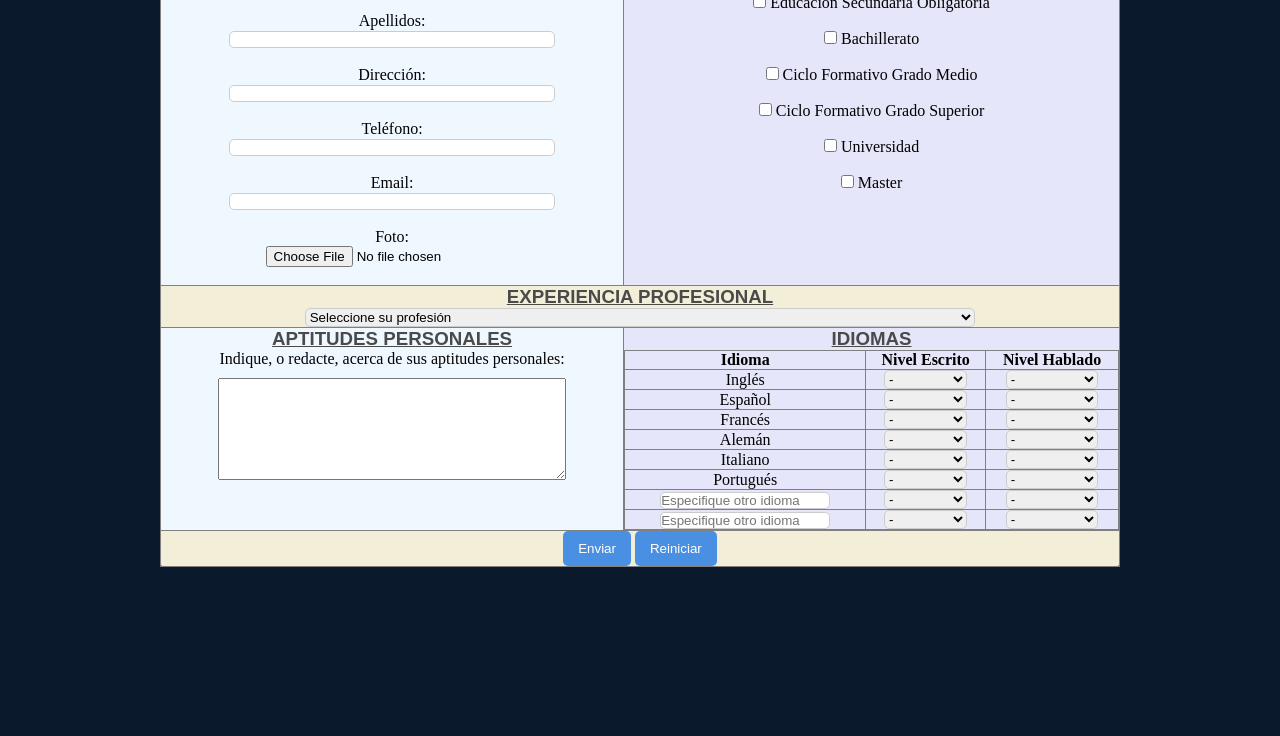
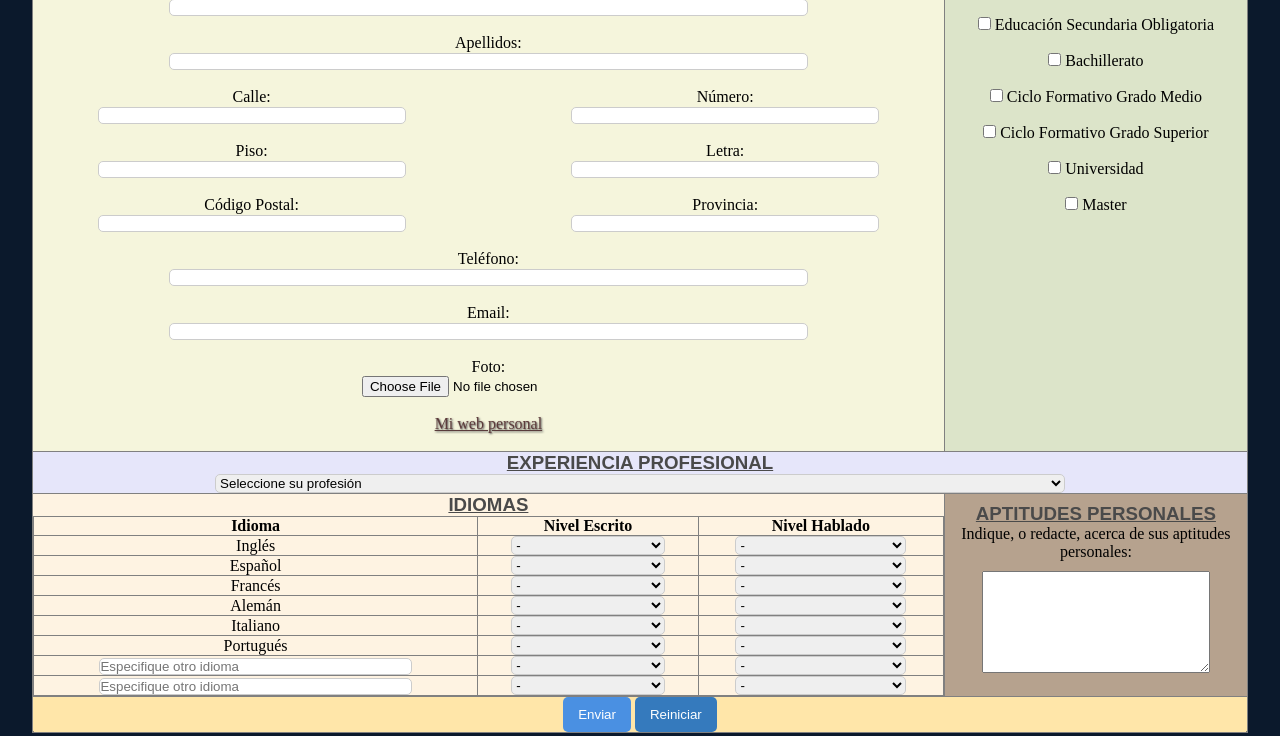
Before and after one commit to 1DAW-josecor475/Sitio-Web, a plain HTML site: page JoseAntonio_FORM.html in a window 1280 px wide. Shown: the part 106-842 px from the top of the page. Before the commit the page ends 800 px from the top, so only its background shows below. Drawn offline with Linux system fonts and the light colour scheme.

Commit message:
Tarea 16 done

```diff
--- a/JoseAntonio_FORM.html
+++ b/JoseAntonio_FORM.html
@@ -11,7 +11,6 @@
         }
         body {
             background: #0B192C;
-
             display: flex;
             justify-content: center;
             align-items: center;
@@ -19,6 +18,7 @@
         }
         input[type="text"],
         input[type="email"],
+        input[type="number"],
         select {
             border: 1px solid #ccc;
             border-radius: 5px;
@@ -35,10 +35,38 @@
         .buttons:hover {
             background-color: #357ABD;
         }
+        a.enlace-personal {
+			text-shadow: 1px 1px 2px #4A4A4A;
+            color: #5c3b3b;
+        }
+        a.enlace-personal:focus {
+            color: rgb(25, 0, 255);
+        }
+        .transformar {
+            transition: transform 0.3s ease-in-out;
+        }
+        .transformar:hover {
+            transform: scale(1.1);
+        }
+        @keyframes animacionBoton {
+            from {background-color: #4A90E2;}
+            to {background-color: #357ABD;}
+        }
+        .animar {
+            animation: animacionBoton 1s infinite alternate;
+        }
+        .flex-container {
+            display: flex;
+            flex-wrap: wrap;
+            justify-content: space-between;
+        }
+        .flex-item {
+            width: 48%;
+        }
     </style>
 </head>
 <body>
-	<table style="border-collapse: collapse; border-radius: 5px; width: 75%; margin: 3px;" bgcolor="#F2EED7" border="1" cellpadding="3" cellspacing="3" width="100%">
+    <table style="border-collapse: collapse; border-radius: 5px; width: 95%; margin: 3px; height: auto; margin-top: 25px;" bgcolor="#FFE6A9" border="1" cellpadding="3" cellspacing="3">
         <tr>
             <td colspan="2" align="center">
                 <h1 style="font-family: Arial, sans-serif; color: #4A4A4A; text-align: center;">FORMULARIO CURRÍCULUM VITAE</h1>
@@ -46,22 +74,47 @@
         </tr>
         <form action="">
             <tr>
-				<td bgcolor="#f0f8ff">
+                <td bgcolor="#F5F5DC" valign="top">
                     <h3 style="color: #4A4A4A; text-align: center; font-family: Arial, Helvetica, sans-serif;"><u>DATOS PERSONALES</u></h3>
                     <label for="name">Nombre:</label><br>
                     <input type="text" name="name" id="name"><br><br>
                     <label for="lastname">Apellidos:</label><br>
                     <input type="text" name="lastname" id="lastname"><br><br>
-					<label for="direction">Dirección:</label><br>
-					<input type="text" name="direction" id="direction"><br><br>
+                    <div class="flex-container">
+                        <div class="flex-item">
+                            <label for="street">Calle:</label><br>
+                            <input type="text" name="street" id="street"><br><br>
+                        </div>
+                        <div class="flex-item">
+                            <label for="number">Número:</label><br>
+                            <input type="number" name="number" id="number"><br><br>
+                        </div>
+                        <div class="flex-item">
+                            <label for="floor">Piso:</label><br>
+                            <input type="text" name="floor" id="floor"><br><br>
+                        </div>
+                        <div class="flex-item">
+                            <label for="letter">Letra:</label><br>
+                            <input type="text" name="letter" id="letter"><br><br>
+                        </div>
+                        <div class="flex-item">
+                            <label for="postcode">Código Postal:</label><br>
+                            <input type="number" name="postcode" id="postcode"><br><br>
+                        </div>
+                        <div class="flex-item">
+                            <label for="province">Provincia:</label><br>
+                            <input type="text" name="province" id="province"><br><br>
+                        </div>
+                    </div>
                     <label for="phone">Teléfono:</label><br>
                     <input type="text" name="phone" id="phone"><br><br>
                     <label for="email">Email:</label><br>
-					<input type="email" name="email" id="email"><br><br>
+                    <input type="email" name="email" id="email" required><br><br>
                     <label for="picture">Foto:</label><br>
                     <input type="file" name="picture" id="picture"><br><br>
+                    <a href="https://1daw-josecor475.github.io/Sitio-Web/" class="enlace-personal" target="_blank">Mi web personal</a><br><br>
                 </td>
-				<td bgcolor="#e6e6fa" valign="top">
+                <td bgcolor="#DCE4C9" valign="top">
                     <h3 style="color: #4A4A4A; text-align: center; font-family: Arial, Helvetica, sans-serif;"><u>DATOS ACADÉMICOS</u></h3>
                     <input type="checkbox" name="primaria" id="primaria">
                     <label for="primaria">Educación Primaria</label><br><br>
@@ -80,7 +133,7 @@
                 </td>
             </tr>
             <tr>
-				<td colspan="2" bgcolor="#F2EED7">
+                <td colspan="2" bgcolor="#e6e6fa">
                     <h3 style="color: #4A4A4A; text-align: center; font-family: Arial, Helvetica, sans-serif;"><u>EXPERIENCIA PROFESIONAL</u></h3>
                     <select name="work" id="work">
                         <option selected>Seleccione su profesión</option>
@@ -93,12 +146,7 @@
                 </td>
             </tr>
             <tr>
-				<td bgcolor="#f0f8ff" valign="top">
-					<h3 style="color: #4A4A4A; text-align: center; font-family: Arial, Helvetica, sans-serif;"><u>APTITUDES PERSONALES</u></h3>
-					<label for="aptitudes">Indique, o redacte, acerca de sus aptitudes personales:</label><br>
-					<textarea style="width: 75%; height: 100px; margin: 10px 0; resize: vertical;" name="aptitudes" id="aptitudes"></textarea>
-				</td>
-				<td bgcolor="#e6e6fa" valign="top">
+                <td bgcolor="#FEF3E2">
                     <h3 style="color: #4A4A4A; text-align: center; font-family: Arial, Helvetica, sans-serif;"><u>IDIOMAS</u></h3>
                     <table style="border-collapse: collapse;" border="1" cellpadding="5" cellspacing="2" width="100%">
                         <tr>
@@ -144,6 +192,7 @@
                                 </select>
                             </td>
                         </tr>
+                        <tr>
 							<tr>
 								<td>Francés</td>
 								<td>
@@ -260,11 +309,16 @@
 							</tr>
 						</table>
 				</td>
+				<td bgcolor="#B6A28E">
+                    <h3 style="color: #4A4A4A; text-align: center; font-family: Arial, Helvetica, sans-serif;"><u>APTITUDES PERSONALES</u></h3>
+                    <label for="aptitudes">Indique, o redacte, acerca de sus aptitudes personales:</label><br>
+                    <textarea style="width: 75%; height: 100px; margin: 10px 0; resize: vertical;" name="aptitudes" id="aptitudes"></textarea>
+                </td>
 			</tr>
 			<tr>
 				<td colspan="2" align="center">
-					<button class="buttons" type="submit">Enviar</button>
-					<button class="buttons" type="reset">Reiniciar</button>
+					<button class="buttons transformar" type="submit">Enviar</button>
+					<button class="buttons animar" type="reset">Reiniciar</button>
 				</td>
 			</tr>
 		</form>
```
Also changed, not shown: 14iframes.html (added, +11 -0 lines), joseantonio_css3.html (+26 -15 lines). Lines whose indentation alone changed are shown as unchanged.
